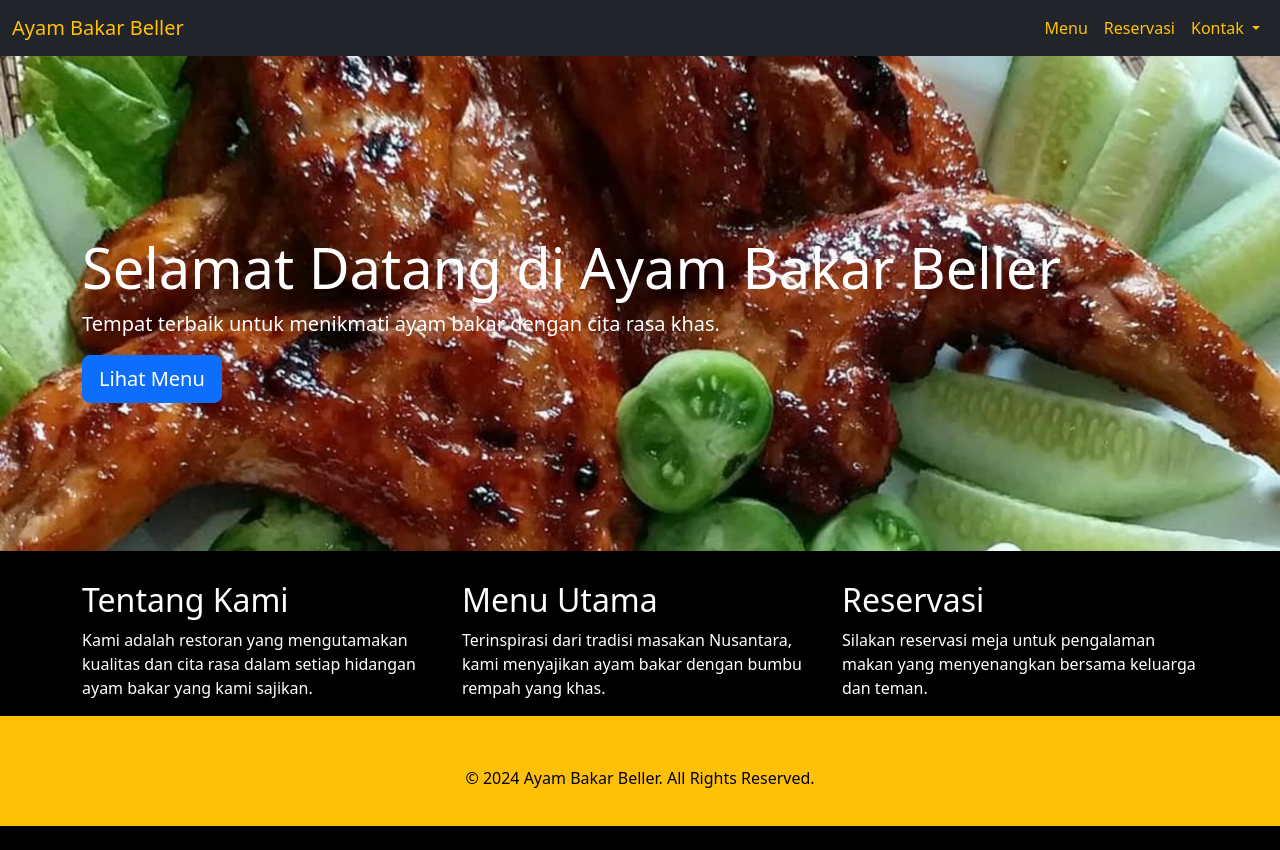
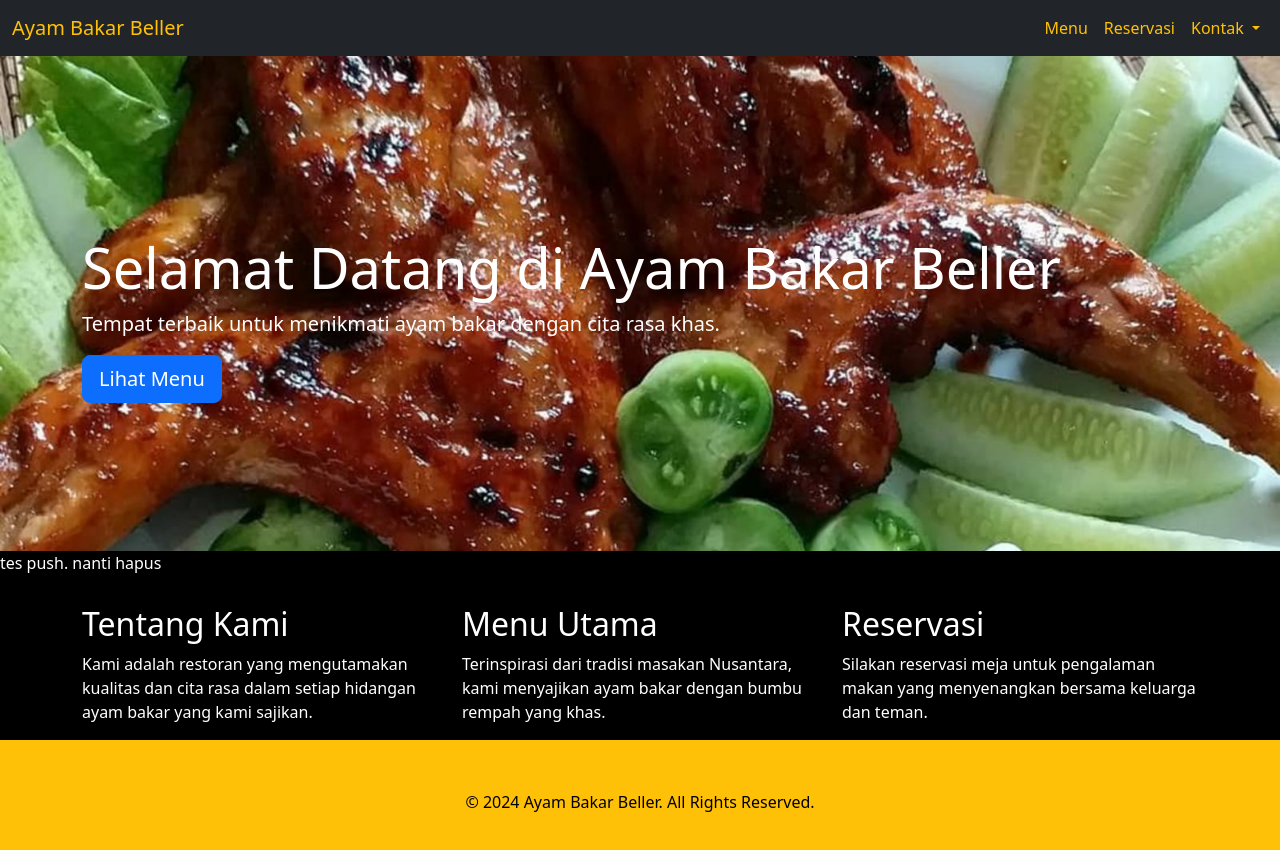
Before and after one commit to justissei/mini-project, a plain HTML site: page index.html in a window 1280 px wide. Before the commit the page ends 826 px from the top, so only its background shows below. Drawn offline with nearby package versions, Linux system fonts and the light colour scheme.

Commit message:
test push

```diff
--- a/index.html
+++ b/index.html
@@ -61,6 +61,12 @@
   </div>
   <!-- jumbotron end -->
 
+    <!-- tes -->
+    <div>
+      <p>tes push. nanti hapus</p>
+    </div>
+      <!-- tes end -->
+
   <!-- Content -->
   <div class="container">
     <div class="row">
```
